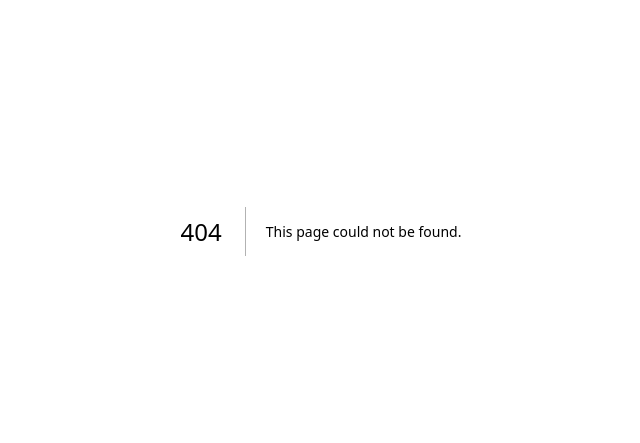
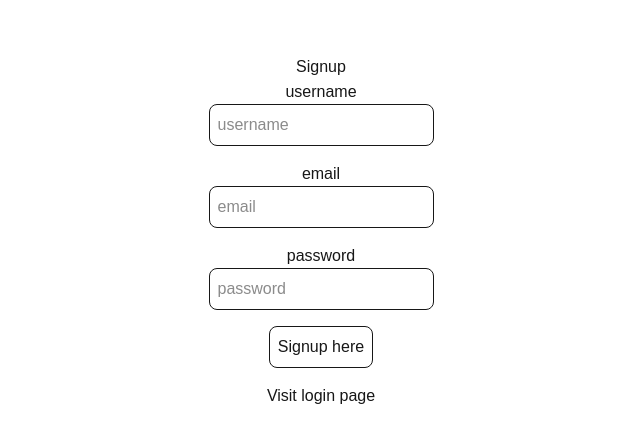
Before and after one commit to usereri/auth-nextjs, a Next.js app: page /signup in a window 1280 px wide. Before the commit this address had no page. Shown: the part 169-612 px from the top of the page, without its empty margins (319-959 px from the left). Built offline with nearby package versions, Linux system fonts and the light colour scheme.

Commit message:
signup page

```diff
--- /dev/null
+++ b/src/app/signup/page.tsx
@@ -0,0 +1,54 @@
+"use client";
+
+import Link from "next/link";
+import React from "react";
+import { useRouter } from "next/navigation";
+import { axios } from "axios";
+
+export default function SignupPage() {
+    const [user, setUser] = React.useState({
+        email: "",
+        password: "",
+        username: "",
+    });
+
+    const onSignup = async () => { }
+
+    return (
+        <div className="flex flex-col items-center justify-center min-h-screen py-2">
+            <h1>Signup</h1>
+            <hr />
+            <label htmlFor="username">username</label>
+            <input
+                className="p-2 border border-grey-300 rounded-lg mb-4 focus:outline-none focus:border-grey-600"
+                id="username"
+                type="text"
+                value={user.username}
+                onChange={(e) => setUser({ ...user, username: e.target.value })}
+                placeholder="username"
+            />
+            <label htmlFor="email">email</label>
+            <input
+                className="p-2 border border-grey-300 rounded-lg mb-4 focus:outline-none focus:border-grey-600"
+                id="email"
+                type="text"
+                value={user.email}
+                onChange={(e) => setUser({ ...user, email: e.target.value })}
+                placeholder="email"
+            />
+            <label htmlFor="password">password</label>
+            <input
+                className="p-2 border border-grey-300 rounded-lg mb-4 focus:outline-none focus:border-grey-600"
+                id="password"
+                type="password"
+                value={user.password}
+                onChange={(e) => setUser({ ...user, password: e.target.value })}
+                placeholder="password"
+            />
+            <button
+                className="p-2 border border-grey-300 rounded-lg mb-4 focus:outline-none focus:border-grey-600"
+                onClick={onSignup}>Signup here</button>
+            <Link href="/login">Visit login page</Link>
+        </div>
+    )
+}
```
